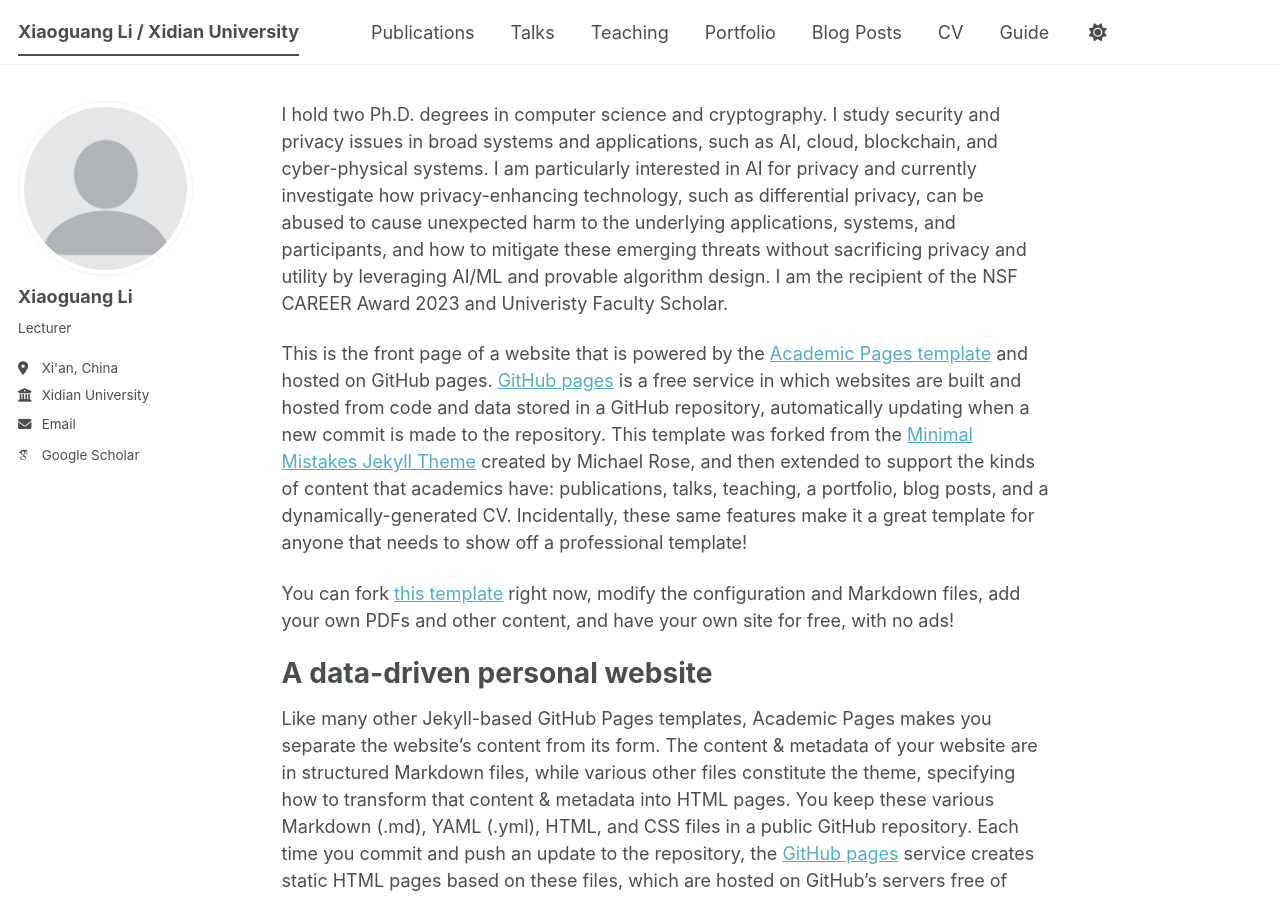
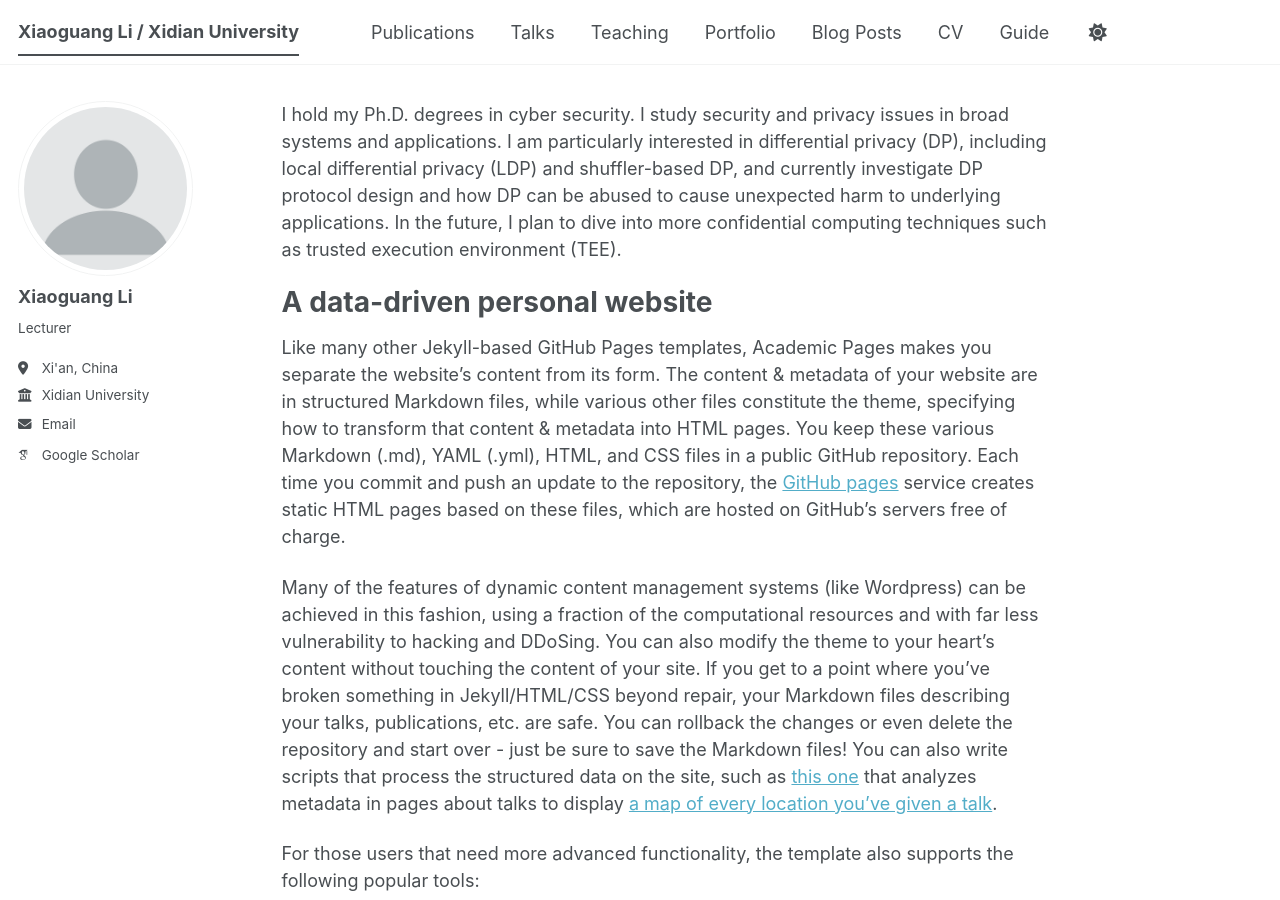
Before and after one commit to meliosem/meliosem.github.io, a Jekyll site: the page built from _pages/about.md, in a window 1280 px wide and 900 px high. Built offline with Jekyll 4.4.1, drawn with Linux system fonts in a browser that asks for light colours; some web fonts are replaced; a script bundle is joined from its source files by our own code; library files that are not in the unit come from our copies.

Commit message:
first commit

```diff
--- a/_pages/about.md
+++ b/_pages/about.md
@@ -7,12 +7,9 @@ redirect_from:
   - /about.html
 ---
 
-I hold two Ph.D. degrees in computer science and cryptography. I study security and privacy issues in broad systems and applications, such as AI, cloud, blockchain, and cyber-physical systems. I am particularly interested in AI for privacy and currently investigate how privacy-enhancing technology, such as differential privacy, can be abused to cause unexpected harm to the underlying applications, systems, and participants, and how to mitigate these emerging threats without sacrificing privacy and utility by leveraging AI/ML and provable algorithm design. I am the recipient of the NSF CAREER Award 2023 and Univeristy Faculty Scholar.
+I hold my Ph.D. degrees in cyber security. I study security and privacy issues in broad systems and applications. I am particularly interested in differential privacy (DP), including local differential privacy (LDP) and shuffler-based DP, and currently investigate DP protocol design and how DP can be abused to cause unexpected harm to underlying applications. In the future, I plan to dive into more confidential computing techniques such as trusted execution environment (TEE).
 
 
-This is the front page of a website that is powered by the [Academic Pages template](https://github.com/academicpages/academicpages.github.io) and hosted on GitHub pages. [GitHub pages](https://pages.github.com) is a free service in which websites are built and hosted from code and data stored in a GitHub repository, automatically updating when a new commit is made to the repository. This template was forked from the [Minimal Mistakes Jekyll Theme](https://mmistakes.github.io/minimal-mistakes/) created by Michael Rose, and then extended to support the kinds of content that academics have: publications, talks, teaching, a portfolio, blog posts, and a dynamically-generated CV. Incidentally, these same features make it a great template for anyone that needs to show off a professional template!
-
- You can fork [this template](https://github.com/academicpages/academicpages.github.io) right now, modify the configuration and Markdown files, add your own PDFs and other content, and have your own site for free, with no ads!
 
 A data-driven personal website
 ======
```
Also changed, not shown: 1 other file.
